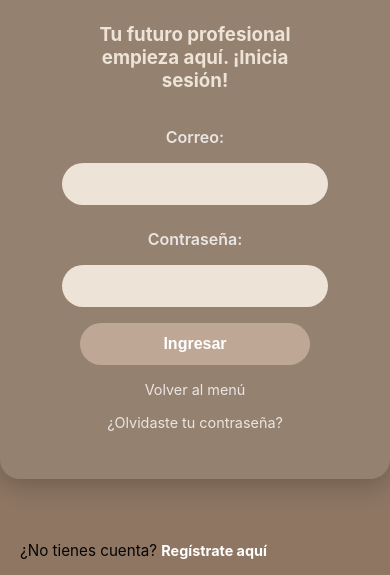
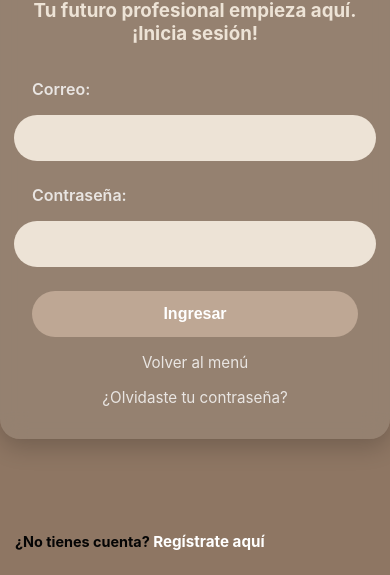
Before and after one commit to mecottl/TrazoCV, a website: page public/html/login.html in a window 390 px wide. Shown: the part 269-844 px from the top of the page. Drawn offline with Linux system fonts and the light colour scheme.

Commit message:
responsive

```diff
--- a/public/css/choose.css
+++ b/public/css/choose.css
@@ -1,3 +1,6 @@
+/* Fuente */
+@import url('https://fonts.googleapis.com/css2?family=Poppins:wght@400;600&display=swap');
+
 body {
   margin: 0;
   padding: 0;
@@ -7,6 +10,7 @@ body {
   text-align: center;
 }
 
+/* Header principal */
 header h1 {
   font-size: 2rem;
   font-weight: 600;
@@ -14,12 +18,15 @@ header h1 {
   color: black;
 }
 
-main p {
-  font-size: 1.2rem;
-  margin-bottom: 2rem;
-  color: #886245;
+/* Subtítulo */
+main h2 {
+  font-size: 1.5rem;
+  font-weight: 500;
+  color: #3b2c20;
+  margin-bottom: 1rem;
 }
 
+/* Contenedor de tarjetas */
 .cv-level-options {
   display: flex;
   justify-content: center;
@@ -28,6 +35,7 @@ main p {
   padding: 2rem 1rem;
 }
 
+/* Tarjetas */
 .card {
   background-color: #d8ccbf;
   border-radius: 25px;
@@ -37,26 +45,29 @@ main p {
   flex-direction: column;
   justify-content: space-between;
   text-align: center;
-  padding: 2rem 4rem;
+  padding: 2rem 2.5rem;
   color: black;
   box-shadow: 0 6px 12px rgba(0, 0, 0, 0.15);
   transition: transform 0.3s ease;
+  animation: fadeInUp 0.6s ease both;
 }
 
 .card:hover {
   transform: translateY(-5px);
 }
 
+/* Título dentro de tarjeta */
 .card h3 {
   font-size: 1.6rem;
   margin-bottom: 1rem;
 }
 
+/* Lista dentro de tarjeta */
 .card ul {
   list-style-type: disc;
   text-align: left;
   padding-left: 1.2rem;
-  font-size: 20px;
+  font-size: 1rem;
   margin-bottom: 1.5rem;
 }
 
@@ -67,14 +78,14 @@ main p {
 /* Botón dentro de tarjeta */
 .btn-card {
   display: inline-block;
-  padding: 17px 27px;
+  padding: 15px 25px;
   background-color: #bea794;
   color: white;
   border: 2px solid white;
   text-decoration: none;
   border-radius: 30px;
   font-weight: bold;
-  font-size: 20px;
+  font-size: 1rem;
   transition: background-color 0.3s ease, transform 0.2s ease;
 }
 
@@ -83,7 +94,19 @@ main p {
   transform: scale(1.05);
 }
 
-/* Responsive */
+/* Animación al aparecer */
+@keyframes fadeInUp {
+  from {
+    transform: translateY(30px);
+    opacity: 0;
+  }
+  to {
+    transform: translateY(0);
+    opacity: 1;
+  }
+}
+
+/* Responsive para móviles */
 @media screen and (max-width: 768px) {
   .cv-level-options {
     flex-direction: column;
@@ -92,5 +115,28 @@ main p {
 
   .card {
     width: 90%;
+    padding: 1.5rem 2rem;
+  }
+
+  .card h3 {
+    font-size: 1.4rem;
+  }
+
+  .card ul {
+    font-size: 0.95rem;
+  }
+
+  .btn-card {
+    font-size: 0.95rem;
+    padding: 13px 22px;
+  }
+
+  header h1 {
+    font-size: 1.6rem;
+    margin: 1.5rem 1rem;
+  }
+
+  main h2 {
+    font-size: 1.2rem;
   }
 }
--- a/public/css/cv.css
+++ b/public/css/cv.css
@@ -1,12 +1,20 @@
 @import url('https://fonts.googleapis.com/css2?family=Poppins:wght@300;400;600&display=swap');
 
 /* Estilo base */
+* {
+  box-sizing: border-box;
+}
+
 body {
   margin: 0;
   padding: 0;
   font-family: 'Poppins', sans-serif;
   background: linear-gradient(to bottom, #A39178 0%, #C2B39C 40%, #C2B39C 100%);
   color: #333;
+  min-height: 100vh;
+  display: flex;
+  flex-direction: column;
+  align-items: center;
 }
 
 /* Encabezado */
@@ -14,6 +22,7 @@ header {
   background-color: #A39178;
   padding: 2rem 1rem;
   text-align: center;
+  width: 100%;
   box-shadow: 0 2px 10px rgba(0,0,0,0.1);
 }
 
@@ -33,6 +42,7 @@ main {
   padding: 2rem 1rem;
   width: 100%;
 }
+
 /* Formulario */
 form {
   background-color: #E2D6C1;
@@ -41,35 +51,36 @@ form {
   box-shadow: 0 4px 20px rgba(0,0,0,0.1);
   max-width: 700px;
   width: 100%;
-
-
 }
 
+/* Agrupación de campos */
 .form-group {
   margin-bottom: 1.5rem;
   text-align: left;
-
 }
 
+/* Etiquetas */
 label {
   display: block;
   margin-bottom: 0.5rem;
   font-weight: 500;
   color: #444;
+  font-size: 1rem;
 }
 
+/* Campos */
 input[type="text"],
 input[type="email"],
 input[type="url"],
 textarea {
   width: 100%;
-  padding: 12px 2px;
+  padding: 14px 12px;
   border: 1px solid #ccc;
   border-radius: 8px;
   font-size: 1rem;
+  background-color: #F8EDDA;
   transition: border-color 0.3s ease;
-  background-color: #F8EDDA;
-  resize: none; /* ❌ Elimina la posibilidad de cambiar el tamaño */
+  resize: none;
 }
 
 input:focus,
@@ -98,16 +109,53 @@ button[type="submit"]:hover {
 }
 
 /* Responsive */
-@media (max-width: 600px) {
-  form {
-    padding: 1.5rem 1rem;
+@media (max-width: 768px) {
+  header h1 {
+    font-size: 1.8rem;
   }
 
-  header h1 {
-    font-size: 1.6rem;
+  form {
+    padding: 2rem 1.5rem;
+    margin: 0 10px; /* margen lateral pequeño para evitar desbordes */
+  }
+
+  input,
+  textarea {
+    font-size: 1rem;
+  }
+
+  label {
+    font-size: 0.95rem;
   }
 
   button[type="submit"] {
     width: 100%;
+    font-size: 1rem;
   }
 }
+
+@media (max-width: 480px) {
+  header h1 {
+    font-size: 1.5rem;
+  }
+
+  form {
+    padding: 1.5rem 1rem;
+    margin: 0 8px;
+  }
+
+  input,
+  textarea {
+    font-size: 0.95rem;
+    padding: 12px 10px;
+  }
+
+  label {
+    font-size: 0.9rem;
+  }
+
+  button[type="submit"] {
+    padding: 12px;
+    font-size: 0.95rem;
+  }
+}
--- a/public/css/cvform.css
+++ b/public/css/cvform.css
@@ -1,12 +1,17 @@
-/* cvform.css */
+/* Importante para que el padding no cause desbordes */
+* {
+  box-sizing: border-box;
+}
 
 body {
-  background:  #a3846c;
+  background: #a3846c;
   font-family: 'Segoe UI', Tahoma, Geneva, Verdana, sans-serif;
   margin: 0;
   padding: 0;
+  min-height: 100vh;
 }
 
+/* Contenedor principal */
 .container {
   max-width: 700px;
   margin: 60px auto;
@@ -16,12 +21,14 @@ body {
   box-shadow: 0 8px 20px rgba(0, 0, 0, 0.1);
 }
 
+/* Título */
 h1 {
   text-align: center;
   color: #333;
   margin-bottom: 30px;
 }
 
+/* Lista de archivos */
 ul#fileList {
   list-style: none;
   padding: 0;
@@ -48,6 +55,7 @@ ul#fileList li span {
   font-size: 16px;
 }
 
+/* Botón */
 .btn {
   background-color: #bea794;
   color: white;
@@ -62,3 +70,52 @@ ul#fileList li span {
 .btn:hover {
   background-color: #9c846b;
 }
+
+/* ------------------- RESPONSIVE ------------------- */
+@media (max-width: 768px) {
+  .container {
+    margin: 40px 20px;
+    padding: 25px 20px;
+  }
+
+  h1 {
+    font-size: 1.6rem;
+  }
+
+  ul#fileList li {
+    flex-direction: column;
+    align-items: flex-start;
+    gap: 10px;
+    padding: 14px;
+  }
+
+  ul#fileList li span {
+    font-size: 15px;
+  }
+
+  .btn {
+    width: 100%;
+    text-align: center;
+    font-size: 15px;
+  }
+}
+
+@media (max-width: 480px) {
+  .container {
+    margin: 30px 12px;
+    padding: 20px 16px;
+  }
+
+  h1 {
+    font-size: 1.4rem;
+  }
+
+  ul#fileList li {
+    padding: 12px;
+  }
+
+  .btn {
+    font-size: 14px;
+    padding: 10px 12px;
+  }
+}
--- a/public/css/styles.css
+++ b/public/css/styles.css
@@ -1,21 +1,22 @@
+/* Base mobile-first styles */
 body {
   margin: 0;
   padding: 0;
   font-family: 'Inter', sans-serif;
-  background-color: #8e7663 ;
-  height: 100vh;
+  background-color: #8e7663;
+  min-height: 100vh;
   display: flex;
   justify-content: center;
   align-items: center;
 }
 
 .login-menu {
-  background-color:  #9a897b99;
+  background-color: #9a897b99;
   backdrop-filter: blur(12px);
-  padding: 3rem 5rem;
+  padding: 2rem;
   border-radius: 20px;
   box-shadow: 0 8px 25px rgba(0, 0, 0, 0.2);
-  width: 100%;
+  width: 90%;
   max-width: 400px;
   color: #EDE3D6;
   text-align: center;
@@ -34,9 +35,9 @@ body {
 }
 
 h2 {
-  font-size: 2.2rem;
+  font-size: 2rem;
   margin-bottom: 1rem;
-  color:#EDE3D6;
+  color: #EDE3D6;
 }
 
 label {
@@ -44,21 +45,21 @@ label {
   margin: 1rem 0 0.5rem;
   font-weight: 600;
   text-align: left;
+  width: 100%;
+  font-size: 1rem;
   color: #ffffffcc;
 }
 
 input[type="email"],
 input[type="password"] {
   width: 100%;
-  padding: 12px 18px;
-  margin: 8px 10px;
+  padding: 14px 18px;
+  margin: 0.5rem 0;
   border: none;
   border-radius: 25px;
   font-size: 1rem;
   background-color: #EDE3D6;
   color: #333;
-  transition: 0.3s ease;
-
 }
 
 input[type="email"]:focus,
@@ -72,12 +73,12 @@ button[type="submit"] {
   color: white;
   border: none;
   border-radius: 25px;
-  padding: 12px 0;
+  padding: 14px;
   font-size: 1rem;
   font-weight: bold;
   cursor: pointer;
+  margin-top: 1rem;
   transition: background-color 0.3s ease, transform 0.2s ease;
-  margin-top: 0.5rem;
 }
 
 button[type="submit"]:hover {
@@ -90,7 +91,7 @@ a {
   margin-top: 1rem;
   color: #ffffffcc;
   text-decoration: none;
-  font-size: 0.9rem;
+  font-size: 0.95rem;
 }
 
 a:hover {
@@ -99,13 +100,11 @@ a:hover {
 
 .register-link {
   position: fixed;
-  bottom: 15px;
-  left: 20px;
-  font-size: 0.95rem;
+  bottom: 10px;
+  left: 15px;
+  font-size: 0.9rem;
   color: rgb(5, 5, 5);
-  font-weight: 400;
   z-index: 10;
-  margin: 0;
 }
 
 .register-link a {
@@ -117,3 +116,29 @@ a:hover {
 .register-link a:hover {
   text-decoration: underline;
 }
+
+/* Media queries para pantallas más grandes */
+@media (min-width: 600px) {
+  .login-menu {
+    padding: 3rem 4rem;
+  }
+
+  h2 {
+    font-size: 2.4rem;
+  }
+
+  input[type="email"],
+  input[type="password"],
+  button[type="submit"] {
+    font-size: 1.1rem;
+    padding: 16px;
+  }
+
+  a {
+    font-size: 1rem;
+  }
+
+  .register-link {
+    font-size: 1rem;
+  }
+}
--- a/public/css/suscripcion.css
+++ b/public/css/suscripcion.css
@@ -3,8 +3,8 @@ body {
   margin: 0;
   padding: 0;
   font-family: 'Inter', sans-serif;
-    background-color: #978270; /* Fondo similar al resto de las páginas */
-    color: white; /* Texto blanco */
+  background-color: #978270;
+  color: white;
   display: flex;
   justify-content: center;
   align-items: center;
@@ -14,7 +14,7 @@ body {
 
 /* Contenedor principal */
 .container {
-    background-color: #bea79481; /* Fondo semitransparente */
+  background-color: #bea79481;
   padding: 2rem;
   border-radius: 20px;
   box-shadow: 0 8px 25px rgba(0, 0, 0, 0.2);
@@ -25,21 +25,21 @@ body {
 /* Título principal */
 .container h1 {
   font-size: 2.5rem;
-    color: #0a0a0a; /* Color dorado para destacar */
+  color: #0a0a0a;
   margin-bottom: 1rem;
 }
 
 /* Párrafos */
 .container p {
   font-size: 1rem;
-    color: #EDE3D6; /* Color claro para el texto */
+  color: #EDE3D6;
   margin-bottom: 1.5rem;
 }
 
 /* Botón de suscripción */
 .container .btn {
   display: inline-block;
-    background-color: #bea794; /* Color similar al botón de otros estilos */
+  background-color: #bea794;
   color: white;
   padding: 0.8rem 1.5rem;
   border-radius: 25px;
@@ -50,7 +50,7 @@ body {
 }
 
 .container .btn:hover {
-    background-color: #a3846c; /* Color más oscuro al pasar el mouse */
+  background-color: #a3846c;
   transform: scale(1.05);
 }
 
@@ -64,3 +64,27 @@ body {
 .container p a:hover {
   text-decoration: underline;
 }
+
+/* ----------- Responsive para móviles ----------- */
+@media (max-width: 600px) {
+  body {
+    padding: 0 10px; /* Pequeño margen lateral para evitar bordes pegados */
+  }
+
+  .container {
+    padding: 1.5rem;
+  }
+
+  .container h1 {
+    font-size: 2rem;
+  }
+
+  .container p {
+    font-size: 0.95rem;
+  }
+
+  .container .btn {
+    font-size: 0.95rem;
+    padding: 0.7rem 1.2rem;
+  }
+}
--- a/public/html/login.html
+++ b/public/html/login.html
@@ -2,6 +2,8 @@
 <html lang="es">
 <head>
     <meta charset="UTF-8">
+    <meta name="viewport" content="width=device-width, initial-scale=1.0">
+
     <title>TRAZOCV</title>
     <link rel="stylesheet" href="../css/styles.css"/>
 
```
Also changed, not shown: public/html/choose_cv.html (+1 -3 lines), public/html/cv_advance.html (+1 -0 lines), public/html/cv_basic.html (+2 -0 lines), public/html/cv_mid.html (+1 -0 lines), public/html/perfil.html (+1 -0 lines), public/html/register.html (+1 -0 lines), public/html/suscription.html (+1 -0 lines), public/html/uploaded_files.html (+1 -1 lines). Lines whose indentation alone changed are shown as unchanged.
